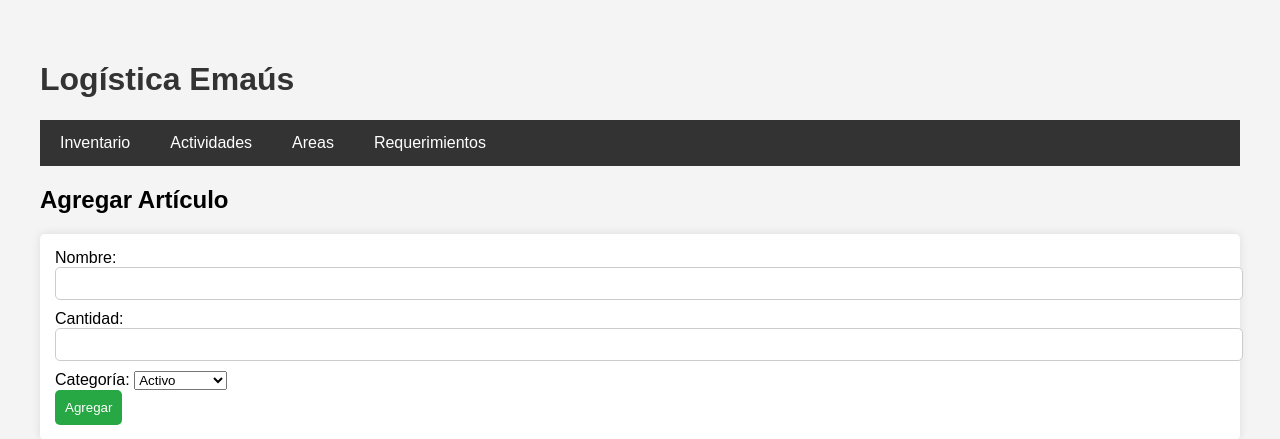
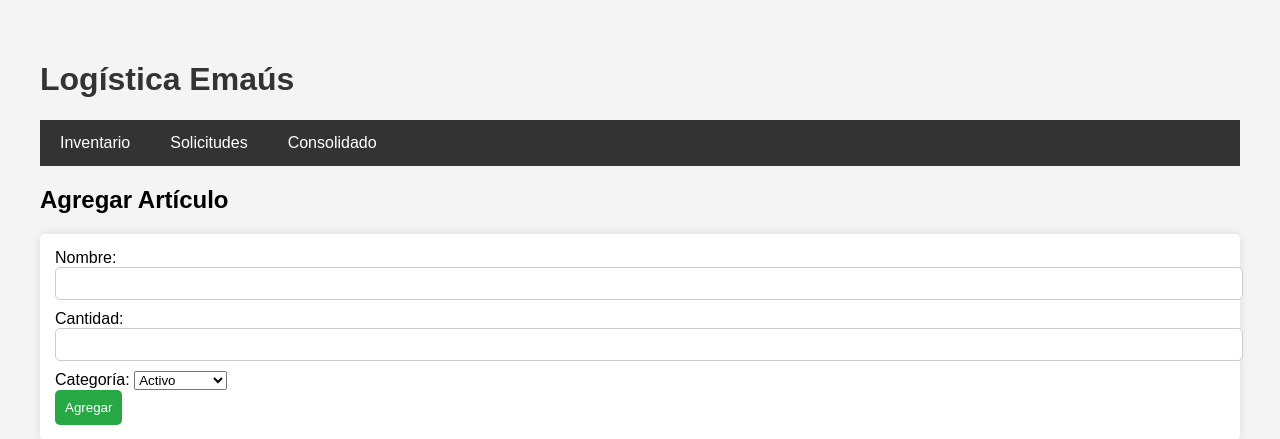
Before and after one commit to anthony-gamio/EMAUS, a Flask app: page / in a window 1280 px wide. Shown: the top 439 px of the page. Run offline with Flask 3, Linux system fonts and the light colour scheme; some libraries are stand-ins or nearby versions.

Commit message:
Nombres encabezados

```diff
--- a/templates/gestionar_areas.html
+++ b/templates/gestionar_areas.html
@@ -31,9 +31,9 @@
     <h1>Gestión de Áreas, Materiales e Ítems</h1>
     <nav>
         <a href="{{ url_for('index') }}">Inventario</a>
-        <a href="{{ url_for('actividades') }}">Actividades</a>
-        <a href="{{ url_for('areas') }}">Areas</a>
-        <a href="{{ url_for('requerimientos') }}">Requerimientos</a>
+        <!--<a href="{{ url_for('actividades') }}">Actividades</a>-->
+        <a href="{{ url_for('areas') }}">Solicitudes</a>
+        <a href="{{ url_for('requerimientos') }}">Consolidado</a>
     </nav>
 
     <!-- SECCIÓN 1: ÁREAS -->
--- a/templates/index.html
+++ b/templates/index.html
@@ -107,9 +107,9 @@
 <!-- Menú de Navegación -->
 <nav>
     <a href="{{ url_for('index') }}">Inventario</a>
-    <a href="{{ url_for('actividades') }}">Actividades</a>
-    <a href="{{ url_for('areas') }}">Areas</a>
-    <a href="{{ url_for('requerimientos') }}">Requerimientos</a>
+    <!--<a href="{{ url_for('actividades') }}">Actividades</a>-->
+    <a href="{{ url_for('areas') }}">Solicitudes</a>
+    <a href="{{ url_for('requerimientos') }}">Consolidado</a>
 </nav>
 
 <!-- Contenido de la página -->
--- a/templates/requerimientos.html
+++ b/templates/requerimientos.html
@@ -45,8 +45,8 @@
 
   <nav>
     <a href="{{ url_for('index') }}">← Inventario</a>
-    <a href="{{ url_for('areas') }}">Áreas & Materiales</a>
-    <a href="{{ url_for('actividades') }}">Actividades</a>
+    <a href="{{ url_for('areas') }}">Solicitudes</a>
+    <!-- <a href="{{ url_for('actividades') }}">Actividades</a> -->
   </nav>
 
   <div class="toolbar">
```
